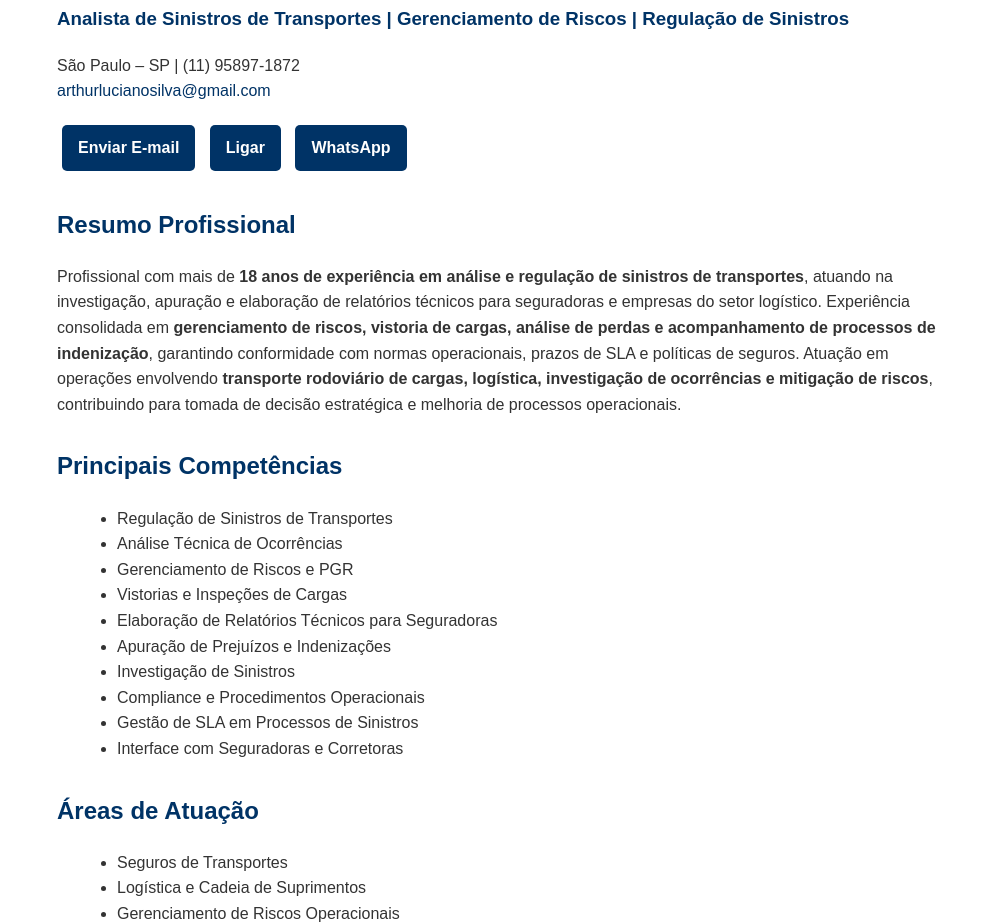
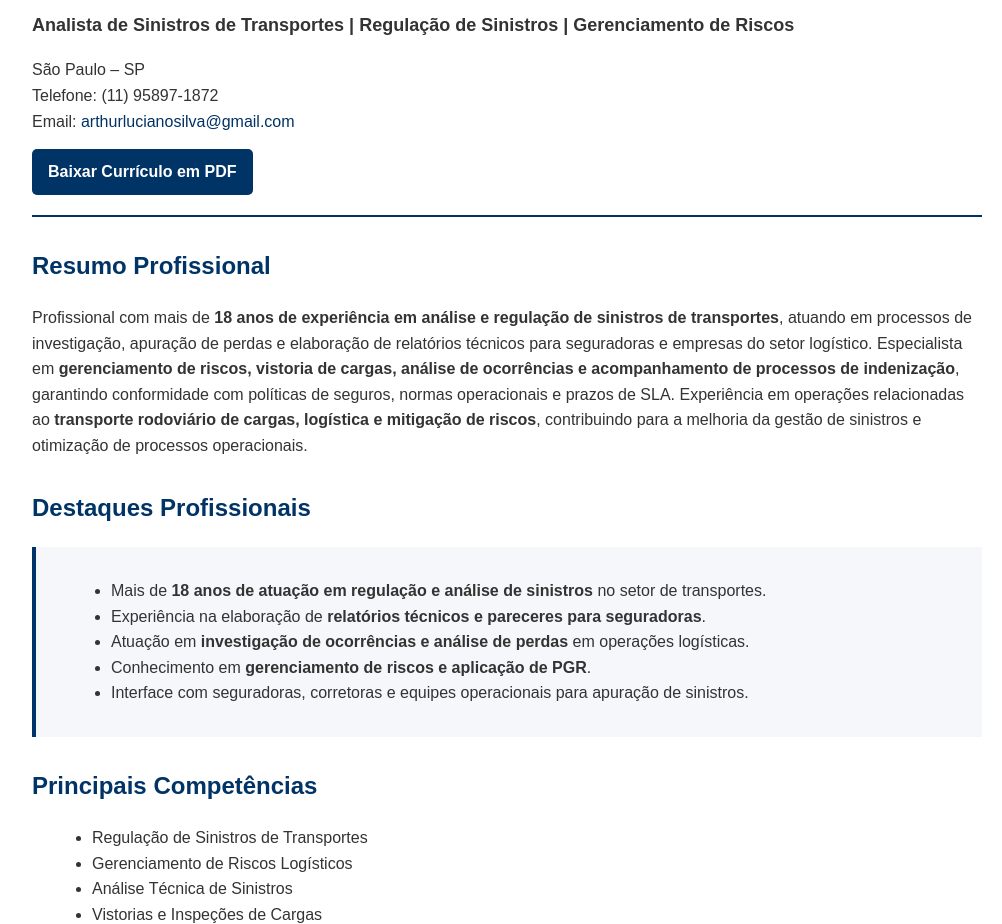
Before and after one commit to apduartte/ArthurLuciano.github.io, a plain HTML site: page index.html in a window 1280 px wide. Shown: the part 110-1034 px from the top of the page, without its empty margins (133-1135 px from the left). Drawn offline with Linux system fonts and the light colour scheme.

Commit message:
Refine HTML content and meta tags for clarity
Updated title, meta description, and keywords for better clarity. Enhanced content in various sections to improve professionalism and accuracy.

```diff
--- a/index.html
+++ b/index.html
@@ -5,52 +5,84 @@
 <meta charset="UTF-8">
 <meta name="viewport" content="width=device-width, initial-scale=1.0">
 
-<title>Arthur Luciano Silva | Analista de Sinistros de Transportes | Gerenciamento de Riscos</title>
+<title>Arthur Luciano Silva | Analista de Sinistros de Transportes | Gestão de Riscos</title>
 
-<meta name="description" content="Currículo profissional de Arthur Luciano Silva, Analista de Sinistros de Transportes com mais de 18 anos de experiência em regulação de sinistros, gerenciamento de riscos, vistorias de cargas e elaboração de relatórios técnicos para seguradoras.">
+<meta name="description" content="Currículo profissional de Arthur Luciano Silva, especialista em análise e regulação de sinistros de transportes, gerenciamento de riscos logísticos, vistoria de cargas e elaboração de relatórios técnicos para seguradoras.">
 
-<meta name="keywords" content="Analista de Sinistros, Sinistros de Transportes, Regulação de Sinistros, Gerenciamento de Riscos, PGR, Seguros de Transportes, Vistorias de Cargas, Análise Técnica de Sinistros, Indenização, Logística e Seguros">
+<meta name="keywords" content="Analista de Sinistros, Sinistros de Transportes, Regulação de Sinistros, Seguros de Transporte, Gerenciamento de Riscos, Vistorias de Cargas, Indenização, PGR, Logística, Relatórios Técnicos">
 
 <style>
 
 body{
 font-family: Arial, Helvetica, sans-serif;
-max-width: 900px;
 margin:auto;
+max-width:950px;
+padding:30px;
 line-height:1.6;
 color:#333;
-padding:20px;
 }
 
-h1,h2,h3{
-color:#003366;
+header{
+border-bottom:2px solid #003366;
+padding-bottom:20px;
+margin-bottom:30px;
 }
 
-a{
+h1{
+color:#003366;
+margin-bottom:5px;
+}
+
+h2{
+color:#003366;
+margin-top:30px;
+}
+
+h3{
+margin-bottom:5px;
+}
+
+.tagline{
+font-weight:bold;
+font-size:18px;
+}
+
+.contact{
+margin-top:10px;
+}
+
+.contact a{
 color:#003366;
 text-decoration:none;
 }
 
 .btn{
 display:inline-block;
+margin-top:15px;
 padding:10px 16px;
 background:#003366;
-color:#fff;
+color:white;
 border-radius:5px;
-margin:5px;
+text-decoration:none;
 font-weight:bold;
 }
 
 .btn:hover{
-background:#0052a3;
+background:#0055aa;
 }
 
 .section{
-margin-top:30px;
+margin-top:25px;
 }
 
 ul{
 margin-left:20px;
+}
+
+.highlight{
+background:#f5f7fa;
+padding:15px;
+border-left:4px solid #003366;
 }
 
 </style>
@@ -63,23 +95,24 @@ margin-left:20px;
 
 <h1>Arthur Luciano Silva</h1>
 
-<h3>Analista de Sinistros de Transportes | Gerenciamento de Riscos | Regulação de Sinistros</h3>
-
-<p>
-São Paulo – SP | (11) 95897-1872
-<br>
-<a href="mailto:arthurlucianosilva@gmail.com">arthurlucianosilva@gmail.com</a>
+<p class="tagline">
+Analista de Sinistros de Transportes | Regulação de Sinistros | Gerenciamento de Riscos
 </p>
 
-<div>
+<div class="contact">
 
-<a class="btn" href="mailto:arthurlucianosilva@gmail.com">Enviar E-mail</a>
-<a class="btn" href="tel:+5511958971872">Ligar</a>
-<a class="btn" href="https://wa.me/5511958971872">WhatsApp</a>
+São Paulo – SP
+<br>
+Telefone: (11) 95897-1872
+<br>
+Email: <a href="mailto:arthurlucianosilva@gmail.com">arthurlucianosilva@gmail.com</a>
 
 </div>
 
+<a class="btn" href="curriculo_arthur_luciano_silva.pdf" target="_blank">Baixar Currículo em PDF</a>
+
 </header>
+
 
 <section class="section">
 
@@ -87,13 +120,38 @@ São Paulo – SP | (11) 95897-1872
 
 <p>
 
-Profissional com mais de <strong>18 anos de experiência em análise e regulação de sinistros de transportes</strong>, atuando na investigação, apuração e elaboração de relatórios técnicos para seguradoras e empresas do setor logístico.
+Profissional com mais de <strong>18 anos de experiência em análise e regulação de sinistros de transportes</strong>, atuando em processos de investigação, apuração de perdas e elaboração de relatórios técnicos para seguradoras e empresas do setor logístico.
 
-Experiência consolidada em <strong>gerenciamento de riscos, vistoria de cargas, análise de perdas e acompanhamento de processos de indenização</strong>, garantindo conformidade com normas operacionais, prazos de SLA e políticas de seguros.
+Especialista em <strong>gerenciamento de riscos, vistoria de cargas, análise de ocorrências e acompanhamento de processos de indenização</strong>, garantindo conformidade com políticas de seguros, normas operacionais e prazos de SLA.
 
-Atuação em operações envolvendo <strong>transporte rodoviário de cargas, logística, investigação de ocorrências e mitigação de riscos</strong>, contribuindo para tomada de decisão estratégica e melhoria de processos operacionais.
+Experiência em operações relacionadas ao <strong>transporte rodoviário de cargas, logística e mitigação de riscos</strong>, contribuindo para a melhoria da gestão de sinistros e otimização de processos operacionais.
 
 </p>
+
+</section>
+
+
+<section class="section">
+
+<h2>Destaques Profissionais</h2>
+
+<div class="highlight">
+
+<ul>
+
+<li>Mais de <strong>18 anos de atuação em regulação e análise de sinistros</strong> no setor de transportes.</li>
+
+<li>Experiência na elaboração de <strong>relatórios técnicos e pareceres para seguradoras</strong>.</li>
+
+<li>Atuação em <strong>investigação de ocorrências e análise de perdas</strong> em operações logísticas.</li>
+
+<li>Conhecimento em <strong>gerenciamento de riscos e aplicação de PGR</strong>.</li>
+
+<li>Interface com seguradoras, corretoras e equipes operacionais para apuração de sinistros.</li>
+
+</ul>
+
+</div>
 
 </section>
 
@@ -105,15 +163,14 @@ Atuação em operações envolvendo <strong>transporte rodoviário de cargas, lo
 <ul>
 
 <li>Regulação de Sinistros de Transportes</li>
-<li>Análise Técnica de Ocorrências</li>
-<li>Gerenciamento de Riscos e PGR</li>
+<li>Gerenciamento de Riscos Logísticos</li>
+<li>Análise Técnica de Sinistros</li>
 <li>Vistorias e Inspeções de Cargas</li>
-<li>Elaboração de Relatórios Técnicos para Seguradoras</li>
-<li>Apuração de Prejuízos e Indenizações</li>
-<li>Investigação de Sinistros</li>
+<li>Elaboração de Relatórios Técnicos</li>
+<li>Apuração de Prejuízos e Processos de Indenização</li>
+<li>Gestão de SLA em processos de sinistros</li>
+<li>Investigação de Ocorrências Logísticas</li>
 <li>Compliance e Procedimentos Operacionais</li>
-<li>Gestão de SLA em Processos de Sinistros</li>
-<li>Interface com Seguradoras e Corretoras</li>
 
 </ul>
 
@@ -122,7 +179,7 @@ Atuação em operações envolvendo <strong>transporte rodoviário de cargas, lo
 
 <section class="section">
 
-<h2>Áreas de Atuação</h2>
+<h2>Áreas de Especialização</h2>
 
 <ul>
 
@@ -130,7 +187,7 @@ Atuação em operações envolvendo <strong>transporte rodoviário de cargas, lo
 <li>Logística e Cadeia de Suprimentos</li>
 <li>Gerenciamento de Riscos Operacionais</li>
 <li>Auditoria e Regulação de Sinistros</li>
-<li>Perícia Técnica em Ocorrências de Transporte</li>
+<li>Análise de Ocorrências no Transporte Rodoviário de Cargas</li>
 
 </ul>
 
@@ -151,5 +208,13 @@ Telefone: (11) 95897-1872
 
 </section>
 
+
+<footer style="margin-top:40px; font-size:14px; color:#666;">
+
+© 2026 Arthur Luciano Silva – Currículo Profissional
+Especialista em Sinistros de Transportes e Gerenciamento de Riscos
+
+</footer>
+
 </body>
 </html>
```
